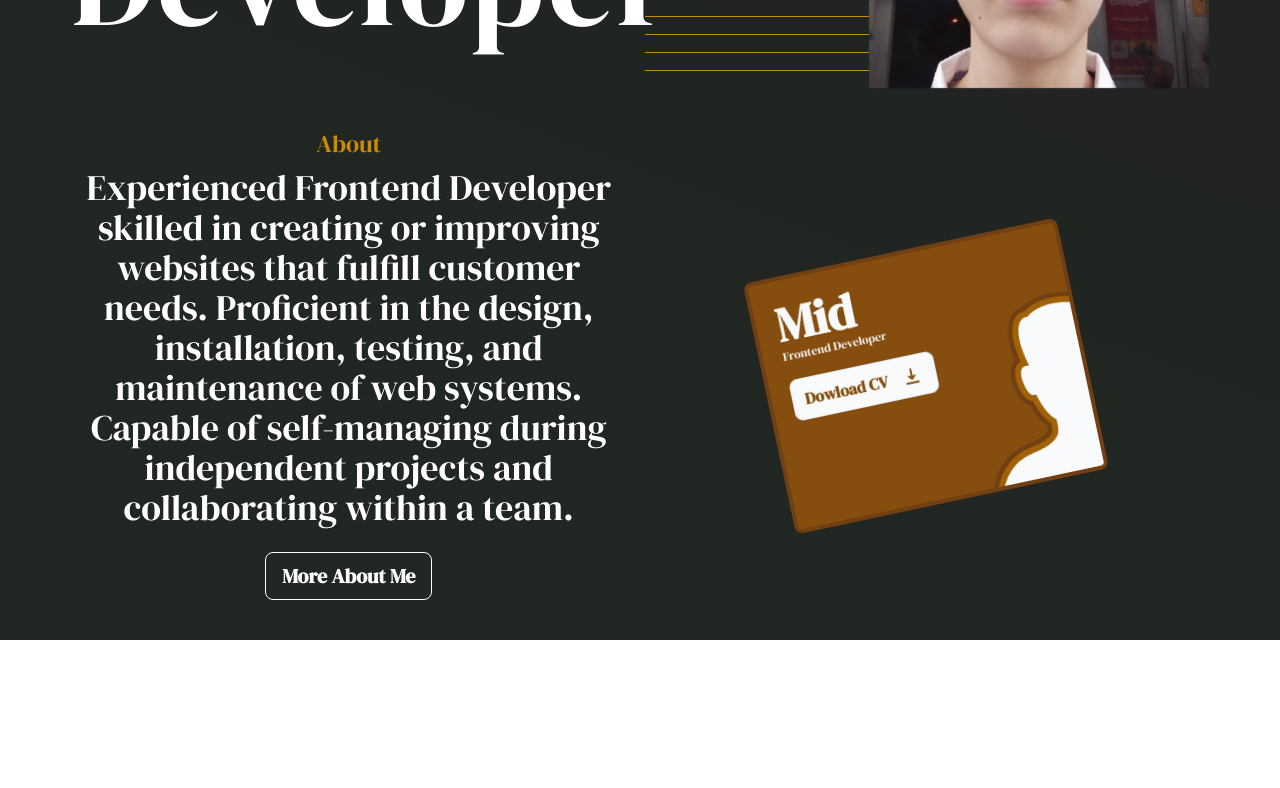
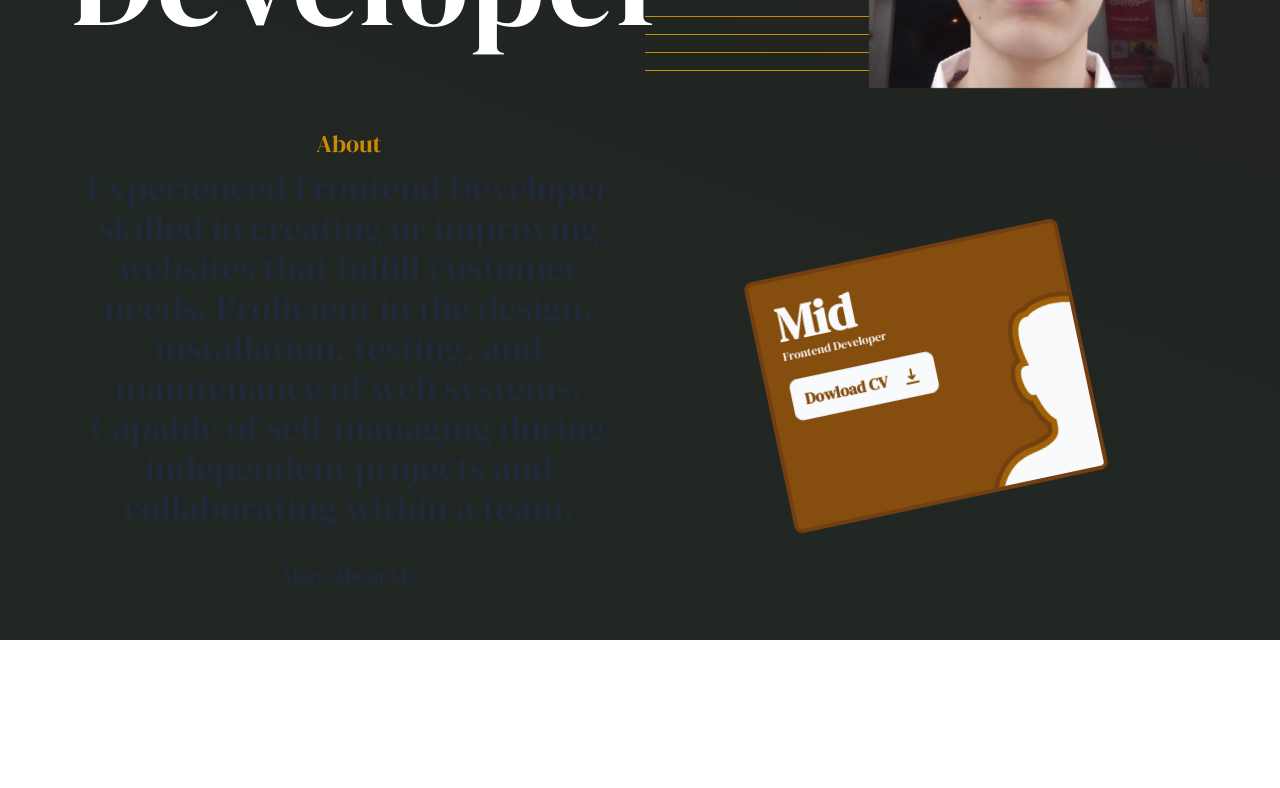
Before and after one commit to homayunmmdy/Portfolio, a Next.js app: page / in a window 1280 px wide. Shown: the part 424-1212 px from the top of the page. Built offline with nearby package versions, Linux system fonts and the light colour scheme.

Commit message:
style : fix dark theme

```diff
--- a/src/app/(pages)/about/components/AboutDetail.tsx
+++ b/src/app/(pages)/about/components/AboutDetail.tsx
@@ -17,7 +17,7 @@ const AboutDetail = () => {
         <button
           type="button"
           onClick={toggleVisiblity}
-          className="flex items-center rounded-full border border-gray-300 bg-secondary-50 px-3 py-2 text-center text-sm font-medium text-gray-900 hover:bg-gray-100"
+          className="flex items-center rounded-full border border-gray-300 bg-secondary-50 px-3 py-2 text-center text-sm font-medium  hover:bg-gray-100"
         >
           <svg
             xmlns="http://www.w3.org/2000/svg"
--- a/src/app/(pages)/about/components/Gallery.tsx
+++ b/src/app/(pages)/about/components/Gallery.tsx
@@ -15,12 +15,12 @@ const Gallery = () => {
               height={1013.28}
               className="w-full h-full object-cover"
             />
-            <div className="absolute inset-0 bg-black bg-opacity-60 opacity-0 group-hover:opacity-100 transition-opacity duration-300">
+            <div className="absolute inset-0  bg-opacity-60 opacity-0 group-hover:opacity-100 transition-opacity duration-300">
               <div className="absolute bottom-0 left-0 right-0 p-4">
-                <h3 className="text-2xl font-bold text-white">
+                <h3 className="text-2xl font-bold">
                   library and school
                 </h3>
-                <p className="text-white">
+                <p >
                   Winning the 25th edition of book reading and book keeping and
                   become top student at school
                 </p>
--- a/src/app/(pages)/blogs/components/MDXBlockQuote.tsx
+++ b/src/app/(pages)/blogs/components/MDXBlockQuote.tsx
@@ -1,7 +1,7 @@
 const MDXBlockQuote = ({ children }: { children: string }) => {
   return (
-    <blockquote className="p-4 my-4 bg-gray-50 border-l-4 border-gray-300 dark:border-gray-500 dark:bg-gray-800">
-      <p className="text-xl italic font-medium leading-relaxed text-gray-900 dark:text-white">
+    <blockquote className="p-4 my-4 bg-gray-50 border-l-4 border-gray-300">
+      <p className="text-xl italic font-medium leading-relaxed text-gray-900">
         {children}
       </p>
     </blockquote>
--- a/src/app/loading.tsx
+++ b/src/app/loading.tsx
@@ -3,8 +3,8 @@ const Loading = () => {
     <>
       <div className="text-center p-6">
         <div className="w-24 h-24 border-4 border-dashed rounded-full animate-spin border-[#714F04] mx-auto"></div>
-        <h2 className="text-zinc-900 dark:text-white mt-4">Loading...</h2>
-        <p className="text-zinc-600 dark:text-zinc-400">
+        <h2 className="mt-4">Loading...</h2>
+        <p>
           Your adventure is about to begin
         </p>
       </div>
--- a/src/components/About.tsx
+++ b/src/components/About.tsx
@@ -8,7 +8,7 @@ const About = () => {
           <div className="text-yellow-600 relative mb-2 text-2xl text-center">
             About
           </div>
-          <p className="text-2xl  text-center md:text-3xl lg:text-4xl leading-8 text-white">
+          <p className="text-2xl  text-center md:text-3xl lg:text-4xl leading-8 ">
             Experienced Frontend Developer skilled in creating or improving
             websites that fulfill customer needs. Proficient in the design,
             installation, testing, and maintenance of web systems. Capable of
@@ -16,8 +16,8 @@ const About = () => {
             team.
           </p>
           <div className="text-center">
-            <button className="btn btn-outline my-6 text-white hover:bg-white">
-              <span className="text-xl text-white  hover:text-black">
+            <button className="btn btn-outline my-6">
+              <span className="text-xl">
                 More About Me
               </span>
             </button>
```
